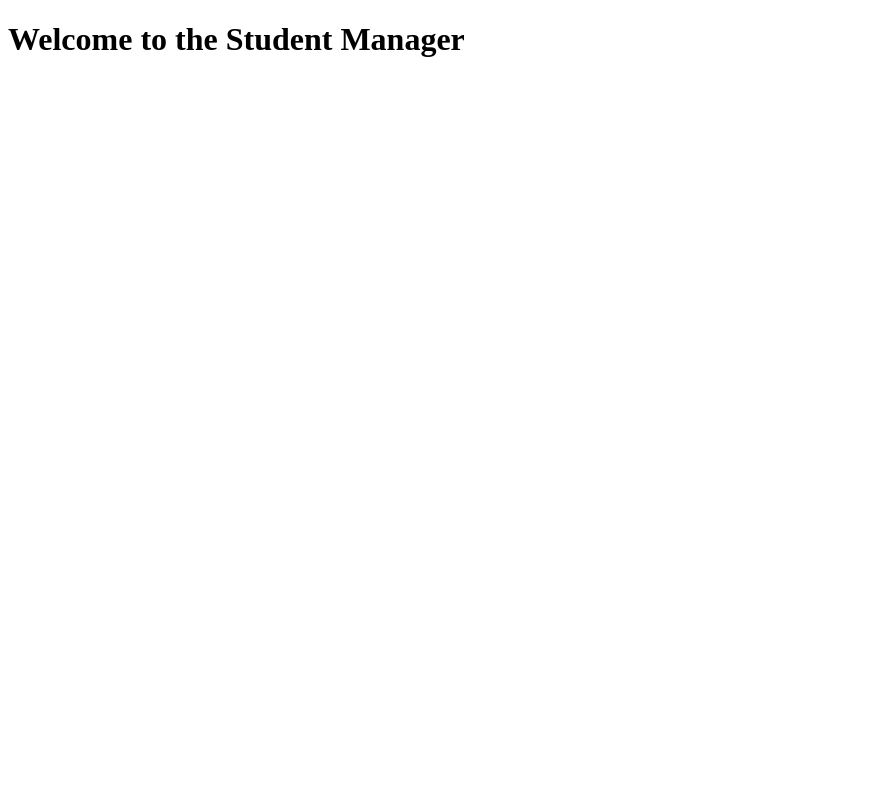
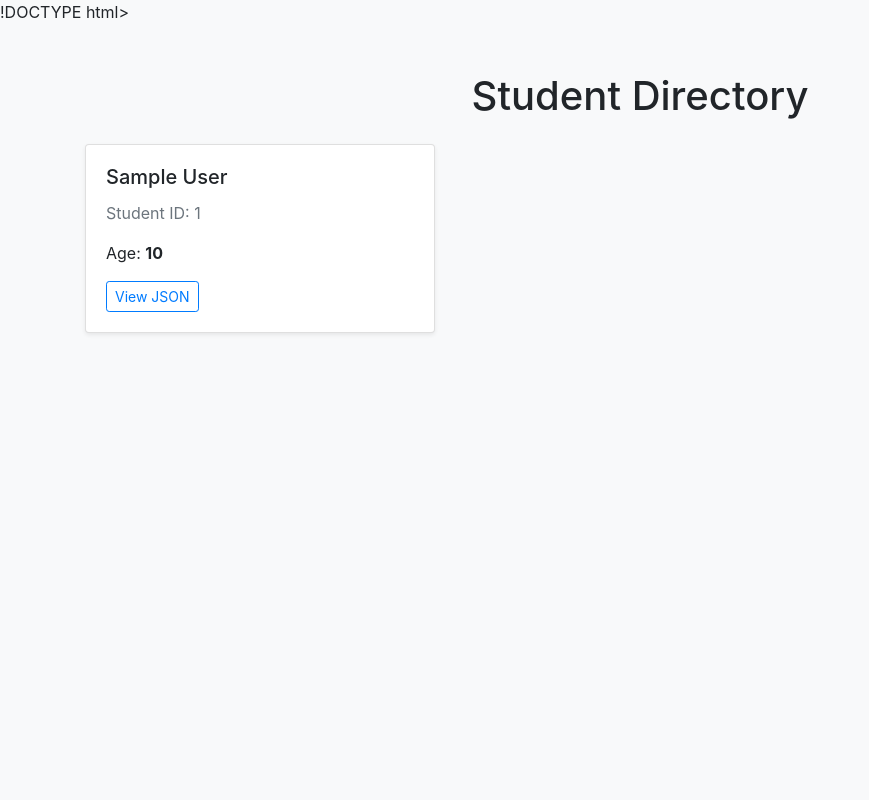
Before and after one commit to Svitlana937/student-manager-project, a Flask app: page / in a window 1280 px wide. Shown: the whole page, without its empty margins (0-869 px from the left). Run offline with Flask 3, Linux system fonts and the light colour scheme; tables that the repository leaves empty or names only in its code hold one stand-in row (values such as "Sample post").

Commit message:
Add index html template

```diff
--- a/templates/index.html
+++ b/templates/index.html
@@ -1,11 +1,28 @@
-<!DOCTYPE html>
+!DOCTYPE html>
 <html lang="en">
 <head>
-    <meta charset="UTF-8">
-    <meta name="viewport" content="width=device-width, initial-scale=1.0">
-    <title>Document</title>
+  <meta charset="utf-8">
+  <meta name="viewport" content="width=device-width, initial-scale=1">
+  <title>Students</title>
+  <link rel="stylesheet" href="https://cdn.jsdelivr.net/npm/bootstrap@4.1.3/dist/css/bootstrap.min.css">
 </head>
-<body>
-    <h1>Welcome to the Student Manager<h1>
+<body class="bg-light">
+    <div class="container mt-5">
+        <h1 class="mb-4 text-center">Student Directory</h1>
+        <div class="row">
+            {% for student in students %}
+            <div class="col-md-4 mb-4">
+                <div class="card shadow-sm">
+                    <div class="card-body">
+                        <h5 class="card-title">{{ student.name }}</h5>
+                        <p class="card-text text-muted">Student ID: {{ student.id }}</p>
+                        <p class="card-text">Age: <strong>{{ student.age }}</strong></p>
+                        <a href="/api/students/{{ student.id }}" class="btn btn-outline-primary btn-sm">View JSON</a>
+                    </div>
+                </div>
+            </div>
+            {% endfor %}
+        </div>
+    </div>
 </body>
 </html>
```
